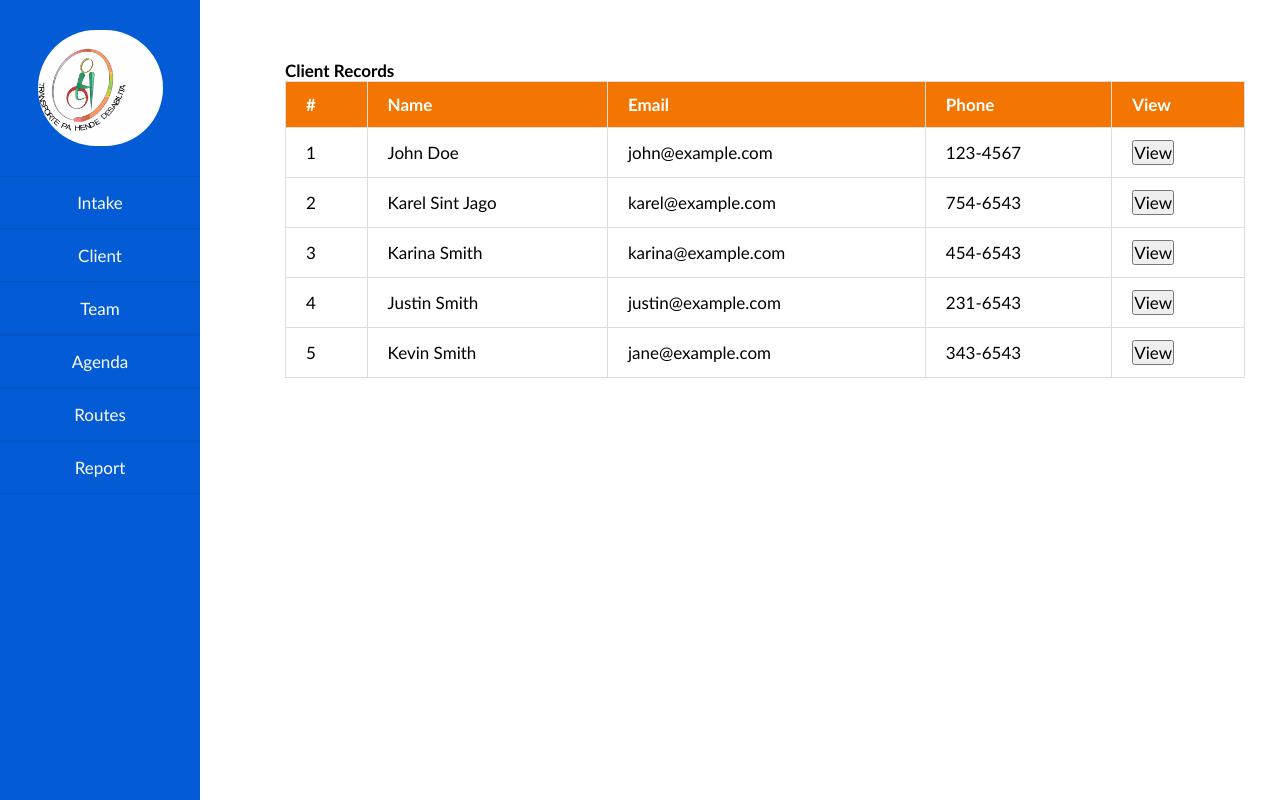
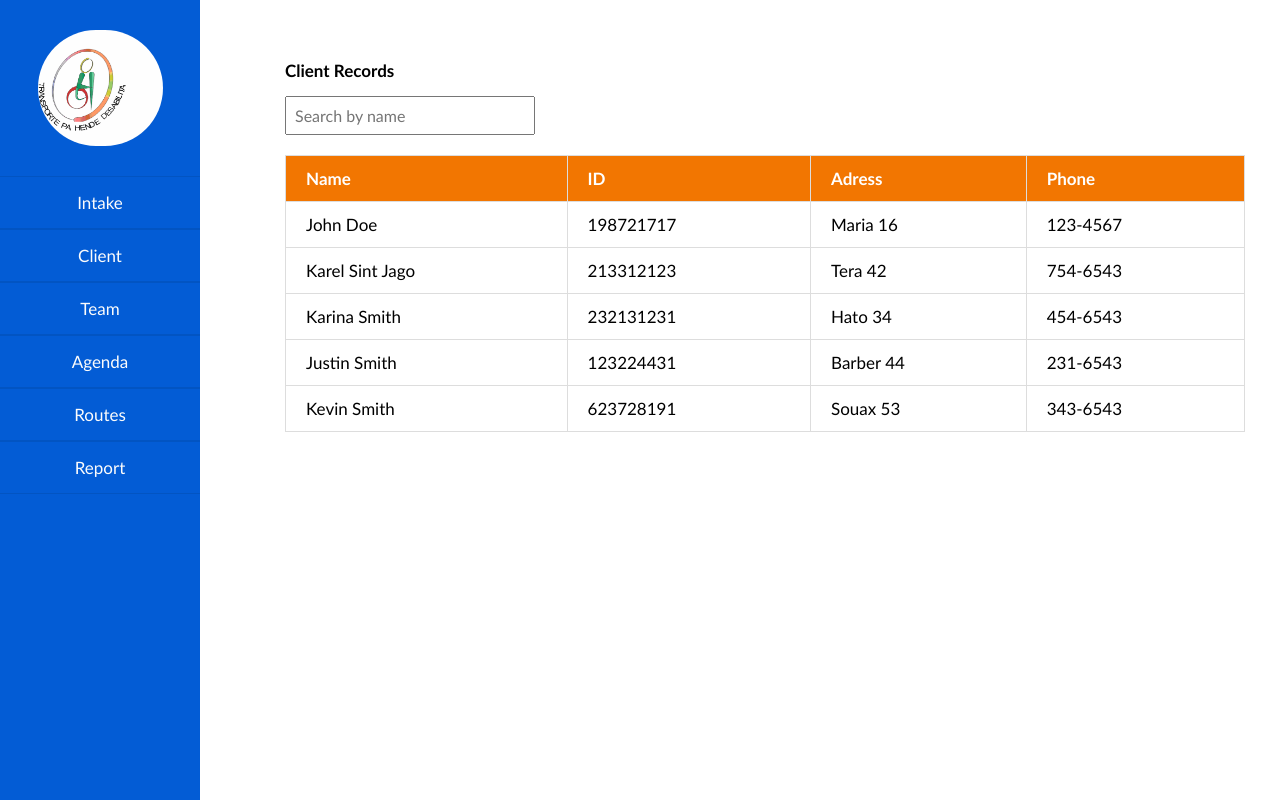
Before and after one commit to Trombley14/Fundashon-Transhende, a React (Create React App) app: page /client in a window 1280 px wide. Built offline with nearby package versions, Linux system fonts and the light colour scheme.

Commit message:
Filter table

```diff
--- a/src/components/ClientList.jsx
+++ b/src/components/ClientList.jsx
@@ -1,63 +1,90 @@
 import React from "react";
+import { useState } from "react";
 import { useNavigate } from "react-router-dom";
 
 const clients = [
   {
     id: 1,
     name: "John Doe",
+    id: "198721717",
+    address: "Maria 16",
     email: "john@example.com",
     phone: "123-4567",
   },
   {
     id: 2,
     name: "Karel Sint Jago",
+    id: "213312123",
+    address: "Tera 42",
     email: "karel@example.com",
     phone: "754-6543",
   },
   {
     id: 3,
     name: "Karina Smith",
+    id: "232131231",
+    address: "Hato 34",
     email: "karina@example.com",
     phone: "454-6543",
   },
   {
     id: 4,
     name: "Justin Smith",
+    id: "123224431",
+    address: "Barber 44",
     email: "justin@example.com",
     phone: "231-6543",
   },
-  { id: 5, name: "Kevin Smith", email: "jane@example.com", phone: "343-6543" },
+  {
+    id: 5,
+    name: "Kevin Smith",
+    id: "623728191",
+    address: "Souax 53",
+    email: "jane@example.com",
+    phone: "343-6543",
+  },
 ];
 
 function CLientList() {
   const navigate = useNavigate();
+  const [searchTerm, setSearchTerm] = useState("");
+
+  const filteredClients = clients.filter((client) =>
+    client.name.toLowerCase().includes(searchTerm.toLowerCase())
+  );
 
   return (
     <div className="main-content">
       <div className="client-table-container">
         <h2>Client Records</h2>
+        <input
+          type="text"
+          placeholder="Search by name"
+          value={searchTerm}
+          onChange={(e) => setSearchTerm(e.target.value)}
+          style={{
+            padding: "8px",
+            width: "250px",
+            marginBottom: "20px",
+            fontSize: "16px",
+          }}
+        />
         <table className="client-table">
           <thead>
             <tr>
-              <th>#</th>
               <th>Name</th>
-              <th>Email</th>
+              <th>ID</th>
+              <th>Adress</th>
               <th>Phone</th>
-              <th>View</th>
             </tr>
           </thead>
           <tbody>
-            {clients.map((client) => (
+            {filteredClients.map((client) => (
               <tr key={client.id}>
+                <td>{client.name}</td>
                 <td>{client.id}</td>
-                <td>{client.name}</td>
-                <td>{client.email}</td>
+                <td>{client.address}</td>
                 <td>{client.phone}</td>
-                <td>
-                  <button onClick={() => navigate(`/clients/${client.id}`)}>
-                    View
-                  </button>
-                </td>
               </tr>
             ))}
           </tbody>
--- a/src/styles.css
+++ b/src/styles.css
@@ -204,6 +204,10 @@ span {
   padding: 20px;
 }
 
+.client-table-container h2 {
+  margin-bottom: 15px;
+}
+
 .client-table {
   width: 100%;
   border-collapse: collapse;
```
